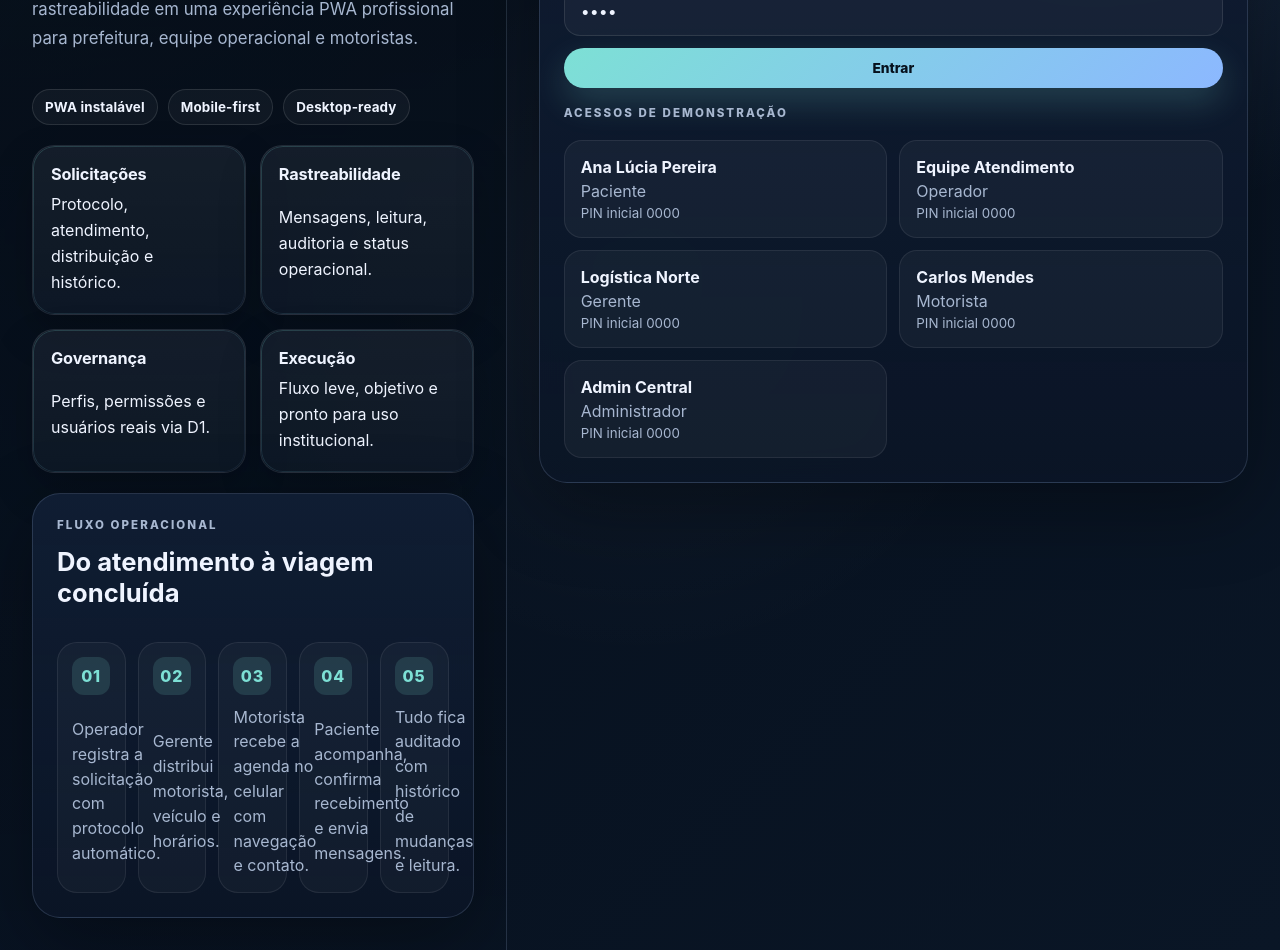
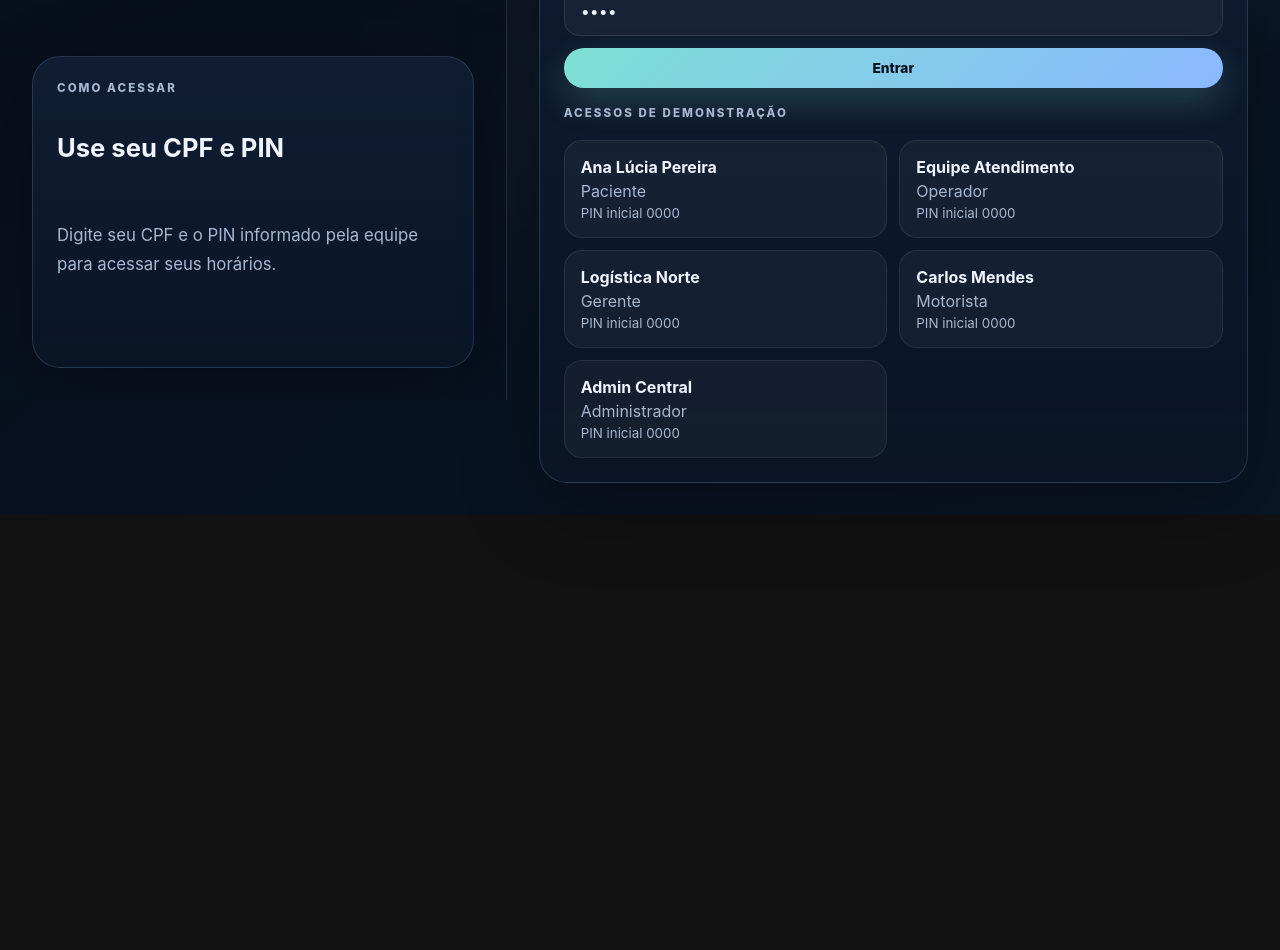
Before and after one commit to Garcez7R/transporter, a React (Vite) app: page / in a window 1280 px wide. Shown: the part 400-1350 px from the top of the page. After the commit the page ends 915 px from the top, so only its background shows below. Built offline with nearby package versions, Linux system fonts and the light colour scheme.

Commit message:
feat: simplificar tela inicial para pacientes

```diff
--- a/src/App.tsx
+++ b/src/App.tsx
@@ -387,53 +387,22 @@ function App() {
             <span className="brand-mark">T</span>
             <div>
               <p className="eyebrow">Transporter</p>
-              <h1>Plataforma pública de transporte de pacientes, pronta para operação.</h1>
+              <h1>Portal do paciente</h1>
             </div>
           </div>
 
           <p className="hero-copy">
-            Gestão de solicitações, agenda, mensagens e rastreabilidade em uma experiência PWA
-            profissional para prefeitura, equipe operacional e motoristas.
+            Consulte seus agendamentos de transporte, confirme o recebimento e envie mensagens para a equipe.
           </p>
-
-          <div className="pill-row">
-            <span className="pill">PWA instalável</span>
-            <span className="pill">Mobile-first</span>
-            <span className="pill">Desktop-ready</span>
-          </div>
-
-          <div className="capability-grid">
-            <article className="feature-card">
-              <strong>Solicitações</strong>
-              <p>Protocolo, atendimento, distribuição e histórico.</p>
-            </article>
-            <article className="feature-card">
-              <strong>Rastreabilidade</strong>
-              <p>Mensagens, leitura, auditoria e status operacional.</p>
-            </article>
-            <article className="feature-card">
-              <strong>Governança</strong>
-              <p>Perfis, permissões e usuários reais via D1.</p>
-            </article>
-            <article className="feature-card">
-              <strong>Execução</strong>
-              <p>Fluxo leve, objetivo e pronto para uso institucional.</p>
-            </article>
-          </div>
 
           <section className="glass-card process-card">
             <div className="section-head">
-              <p className="eyebrow">Fluxo operacional</p>
-              <h2>Do atendimento à viagem concluída</h2>
+              <p className="eyebrow">Como acessar</p>
+              <h2>Use seu CPF e PIN</h2>
             </div>
-            <div className="process-grid">
-              {flowSteps.map((step, index) => (
-                <article className="process-item" key={step}>
-                  <span>{String(index + 1).padStart(2, '0')}</span>
-                  <p>{step}</p>
-                </article>
-              ))}
-            </div>
+            <p className="hero-copy">
+              Digite seu CPF e o PIN informado pela equipe para acessar seus horários.
+            </p>
           </section>
         </aside>
 
```
